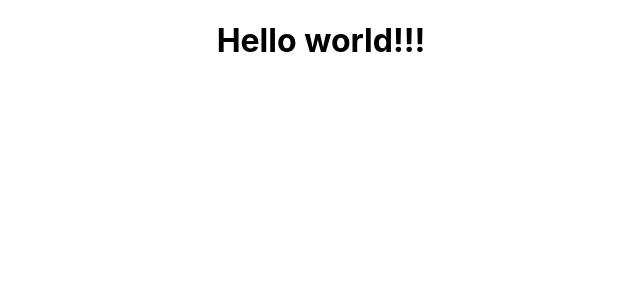
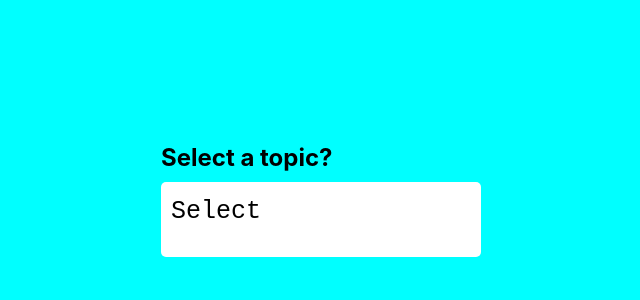
Before and after one commit to Shubhamgulik/dropdown, a React (Create React App) app: page / in a window 1280 px wide. Shown: the top 300 px of the page, without its empty margins (319-959 px from the left). Built offline with nearby package versions, Linux system fonts and the light colour scheme.

Commit message:
Completed implementation of Dropdown component

```diff
--- a/src/App.css
+++ /dev/null
@@ -1,38 +0,0 @@
-.App {
-  text-align: center;
-}
-
-.App-logo {
-  height: 40vmin;
-  pointer-events: none;
-}
-
-@media (prefers-reduced-motion: no-preference) {
-  .App-logo {
-    animation: App-logo-spin infinite 20s linear;
-  }
-}
-
-.App-header {
-  background-color: #282c34;
-  min-height: 100vh;
-  display: flex;
-  flex-direction: column;
-  align-items: center;
-  justify-content: center;
-  font-size: calc(10px + 2vmin);
-  color: white;
-}
-
-.App-link {
-  color: #61dafb;
-}
-
-@keyframes App-logo-spin {
-  from {
-    transform: rotate(0deg);
-  }
-  to {
-    transform: rotate(360deg);
-  }
-}
--- a/src/App.js
+++ /dev/null
@@ -1,11 +0,0 @@
-import "./App.css";
-
-function App() {
-  return (
-    <div className="App">
-      <h1>Hello world!!!</h1>
-    </div>
-  );
-}
-
-export default App;
--- /dev/null
+++ b/src/components/App.css
@@ -0,0 +1,7 @@
+.App {
+  height: 100vh;
+  margin: auto auto;
+  display: flex;
+  flex-direction: column;
+  background-color: aqua;
+}
--- /dev/null
+++ b/src/components/App.js
@@ -0,0 +1,12 @@
+import "./App.css";
+import Dropdown from "./Dropdown";
+function App() {
+  const list = ["Java", "C++", "Python", "Javascript", "NodeJS"];
+  return (
+    <div className="App">
+      <Dropdown list={list} />
+    </div>
+  );
+}
+
+export default App;
--- /dev/null
+++ b/src/components/Dropdown.css
@@ -0,0 +1,47 @@
+.header {
+  margin-bottom: 10px;
+}
+
+.dropdown {
+  margin-left: auto;
+  margin-right: auto;
+  margin-top: 10%;
+  /* margin: auto auto;     */
+  padding: 15px;
+}
+
+.dropdown__selectItem {
+  font-family: "Courier New", Courier, monospace;
+
+  width: 300px;
+  height: 50px;
+  background-color: #fff;
+  border-radius: 5px;
+  font-size: 25px;
+  font-weight: 500;
+  padding: 10px;
+  padding-top: 15px;
+  cursor: pointer;
+}
+.dropdown__list {
+  margin-top: 5px;
+  font-family: "Courier New", Courier, monospace;
+}
+.dropdown__item {
+  width: 300px;
+  height: 50px;
+  background-color: #fff;
+  border-radius: 5px;
+  font-size: 25px;
+  font-weight: 200;
+  padding: 10px;
+  padding-top: 15px;
+  /* padding-left: 5px; */
+}
+.dropdown__item:hover {
+  background-color: antiquewhite;
+  cursor: pointer;
+}
+.dropdown__show {
+  opacity: 0;
+}
--- /dev/null
+++ b/src/components/Dropdown.js
@@ -0,0 +1,39 @@
+import React, { useState } from "react";
+import "./Dropdown.css";
+
+function Dropdown({ list }) {
+  console.log("List", list);
+  const [selectItem, setSelectItem] = useState("Select");
+  const [hover, setHover] = useState();
+
+  const handleClick = (e) => {
+    console.log(e.target.innerHTML);
+    setSelectItem(e.target.innerHTML);
+    setHover(false);
+  };
+  return (
+    <div className="dropdown">
+      <h2 className="header">Select a topic?</h2>
+      <div
+        className="dropdown__container"
+        onMouseOver={() => setHover(true)}
+        onMouseLeave={() => setHover(false)}
+      >
+        <div className="dropdown__header">
+          <p className="dropdown__selectItem">{selectItem}</p>
+        </div>
+        <div className={`dropdown__list ${hover ? null : "dropdown__show"}`}>
+          {list.map((item) => {
+            return (
+              <p onClick={handleClick} className="dropdown__item">
+                {item}
+              </p>
+            );
+          })}
+        </div>
+      </div>
+    </div>
+  );
+}
+
+export default Dropdown;
--- a/src/index.css
+++ b/src/index.css
@@ -1,13 +1,16 @@
+* {
+  margin: 0;
+}
 body {
   margin: 0;
-  font-family: -apple-system, BlinkMacSystemFont, 'Segoe UI', 'Roboto', 'Oxygen',
-    'Ubuntu', 'Cantarell', 'Fira Sans', 'Droid Sans', 'Helvetica Neue',
+  font-family: -apple-system, BlinkMacSystemFont, "Segoe UI", "Roboto", "Oxygen",
+    "Ubuntu", "Cantarell", "Fira Sans", "Droid Sans", "Helvetica Neue",
     sans-serif;
   -webkit-font-smoothing: antialiased;
   -moz-osx-font-smoothing: grayscale;
 }
 
 code {
-  font-family: source-code-pro, Menlo, Monaco, Consolas, 'Courier New',
+  font-family: source-code-pro, Menlo, Monaco, Consolas, "Courier New",
     monospace;
 }
--- a/src/index.js
+++ b/src/index.js
@@ -1,7 +1,7 @@
 import React from "react";
 import ReactDOM from "react-dom/client";
 import "./index.css";
-import App from "./App";
+import App from "./components/App";
 
 const root = ReactDOM.createRoot(document.getElementById("root"));
 root.render(
```
